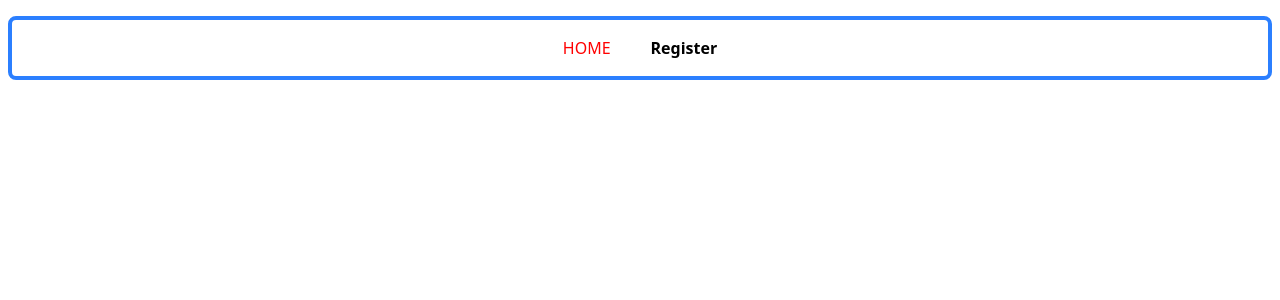
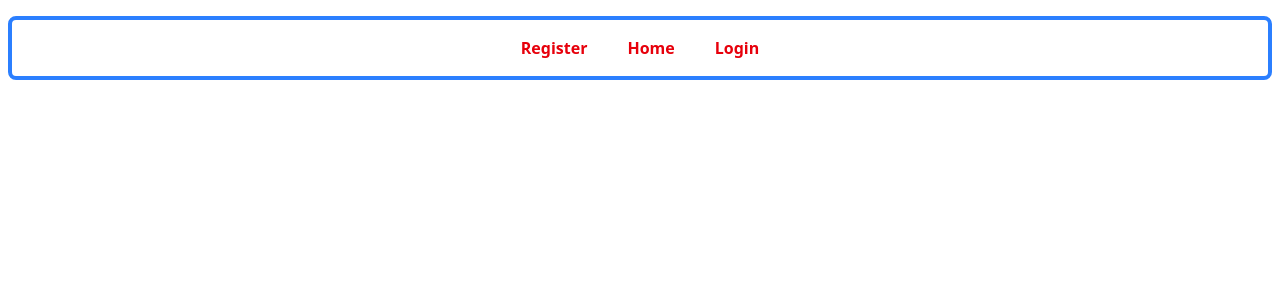
Before and after one commit to Dikin19/fe-library-management-system, a React (Vite) app: page / in a window 1280 px wide. Shown: the top 300 px of the page. Built offline with nearby package versions, Linux system fonts and the light colour scheme.

Commit message:
fix(auth): update Register page logic

```diff
--- a/src/main.jsx
+++ b/src/main.jsx
@@ -3,6 +3,7 @@ import { BrowserRouter, Route, Routes } from "react-router";
 import './css/index.css'
 import Home from './pages/Home';
 import Register from './pages/Register';
+import Login from './pages/Login';
 
 const root = document.getElementById("root");
 
@@ -12,6 +13,7 @@ createRoot(root).render(
     <Routes>
 
       <Route path="/register" element = {<Register/>}/>
+      <Route path="/login" element = {<Login/>}/>
       <Route path="/" element = {<Home/>}/>
 
     </Routes>
--- a/src/pages/Home.jsx
+++ b/src/pages/Home.jsx
@@ -4,17 +4,22 @@ import { Link } from "react-router"
 function Home() {
 
   return (
-    <div>
+    <div className="flex justify-center gap-10">
 
-      <div className="flex justify-center gap-10">
+      <Link to="/register" className="font-semibold text-red-600 transition-all
+                    duration-300 ease-in-out hover:text-blue-800 hover:scale-110">
+        Register
+      </Link>
 
-        <h1>HOME</h1>
+      <Link to="/" className="font-semibold text-red-600 transition-all
+                    duration-300 ease-in-out hover:text-blue-800 hover:scale-110">
+        Home
+      </Link>
 
-        <Link to="/register" className="font-semibold hover:underline" >
-          Register
-        </Link>
-
-      </div>
+      <Link to="/login" className="font-semibold text-red-600 transition-all
+                    duration-300 ease-in-out hover:text-blue-800 hover:scale-110">
+        Login
+      </Link>
 
     </div>
   )
--- /dev/null
+++ b/src/pages/Login.jsx
@@ -0,0 +1,28 @@
+import { Link } from "react-router";
+
+
+export default function Login() {
+
+
+
+    return (
+        <div className="flex justify-center gap-10">
+
+            <Link to="/register" className="font-semibold text-red-600 transition-all
+                    duration-300 ease-in-out hover:text-blue-800 hover:scale-110">
+                Register
+            </Link>
+
+            <Link to="/" className="font-semibold text-red-600 transition-all
+                    duration-300 ease-in-out hover:text-blue-800 hover:scale-110">
+                Home
+            </Link>
+
+            <Link to="/login" className="font-semibold text-red-600 transition-all
+                    duration-300 ease-in-out hover:text-blue-800 hover:scale-110">
+                Login
+            </Link>
+
+        </div>
+    )
+}
--- a/src/pages/Register.jsx
+++ b/src/pages/Register.jsx
@@ -1,9 +1,11 @@
 import { useState } from "react";
-import { Link } from "react-router";
+import { Link, Navigate, useNavigate } from "react-router-dom";
 import api from "../config/axios.config";
 import { FaEye, FaEyeSlash } from "react-icons/fa";
 
 export default function Register() {
+
+    const nav = useNavigate();
 
     const [form, setForm] = useState({ //1
 
@@ -13,11 +15,15 @@ export default function Register() {
         role: "",
     });
 
+    if (localStorage.getItem("access_token")) {
+        return <Navigate to="/" />
+    }
+
     const [message, setMessage] = useState(""); //7
     const [showPassword, setShowPassword] = useState(false); //10
 
     const handleChange = (e) => { //3
-        const {name, value} = e.target;
+        const { name, value } = e.target;
         setForm({ ...form, [name]: value })
         console.log(name, ":", value);
     };
@@ -30,7 +36,9 @@ export default function Register() {
 
             const res = await api.post("/auth/register", form)
             setMessage(`Data ${res.data.username || form.username} berhasil terdaftar`) //8
+            nav("/login")
             setForm({ username: "", email: "", password: "", role: "" });
+
 
         } catch (error) {
             setMessage(`Gagal Register ${error.response?.data?.message || error.message}`);//8 //9 deklare dalam return
@@ -47,12 +55,21 @@ export default function Register() {
 
                 <div className="flex justify-center gap-10">
 
-                    <h1>Register</h1>
+                    <Link to="/register" className="font-semibold text-red-600 transition-all
+                    duration-300 ease-in-out hover:text-blue-800 hover:scale-110">
+                        Register
+                    </Link>
 
                     <Link to="/" className="font-semibold text-red-600 transition-all
                     duration-300 ease-in-out hover:text-blue-800 hover:scale-110">
                         Home
                     </Link>
+
+                    <Link to="/login" className="font-semibold text-red-600 transition-all
+                    duration-300 ease-in-out hover:text-blue-800 hover:scale-110">
+                        Login
+                    </Link>
+
                 </div>
 
                 <input type="text" name="username" placeholder="username"
```
